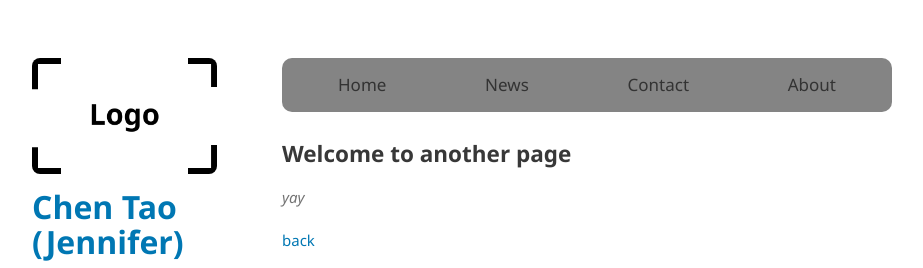
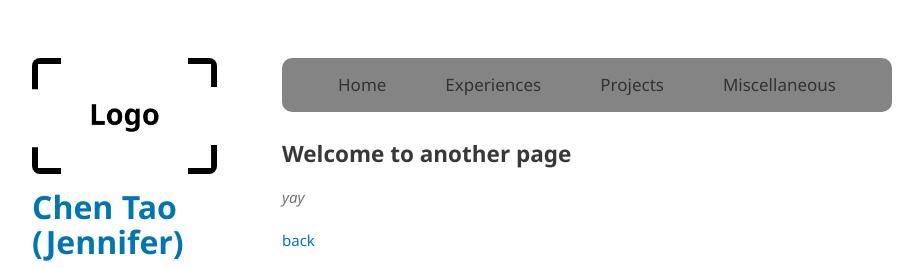
Before and after one commit to TAOC0002/TAOC0002.github.io, a Jekyll site: the page built from another-page.md, in a window 1280 px wide. Shown: the top 268 px of the page, without its empty margins (178-1101 px from the left). Built offline with Jekyll 4.4.1, drawn with Linux system fonts in a browser that asks for light colours; our own code applies the rules of GitHub Pages for plain Markdown files.

Commit message:
Update default.html

```diff
--- a/_layouts/default.html
+++ b/_layouts/default.html
@@ -56,9 +56,9 @@
       <section>
         <div class="topnav">
           <a class="active" href="/">Home</a>
-          <a href="./another-page.html">News</a>
-          <a href="./another-page.html">Contact</a>
-          <a href="./another-page.html">About</a>
+          <a href="./another-page.html">Experiences</a>
+          <a href="./another-page.html">Projects</a>
+          <a href="./another-page.html">Miscellaneous</a>
         </div>
 
       {{ content }}
```
